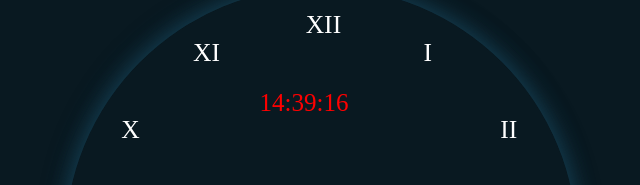
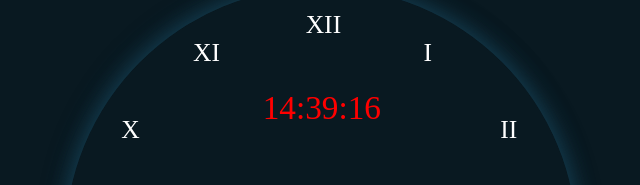
Before and after one commit to ajaypra0518/clock1, a plain HTML site: page index.html in a window 1280 px wide. Shown: the part 157-342 px from the top of the page, without its empty margins (319-959 px from the left). Drawn offline with Linux system fonts and the light colour scheme.

Commit message:
Update index.html

```diff
--- a/index.html
+++ b/index.html
@@ -142,9 +142,9 @@
 
         #diclock{
             position: absolute;
-            left: 38%;
+            left: 38.6%;
             top: 20%;
-            font-size: 25px;
+            font-size: 2.6vw;
             color:red;
         }
 
```
